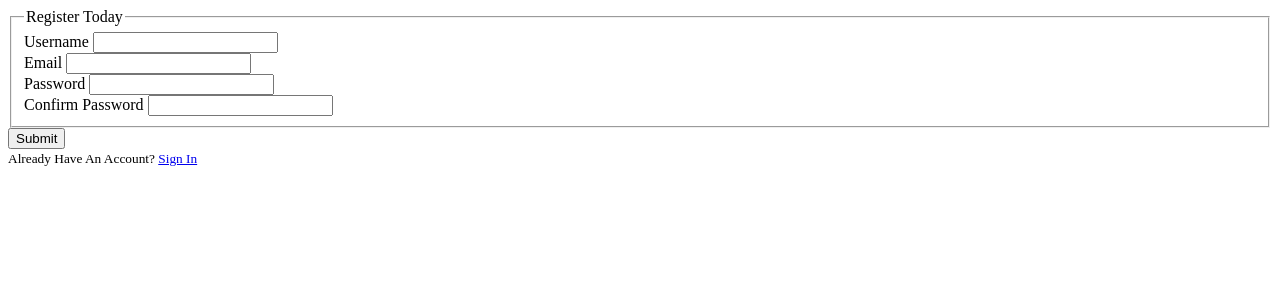
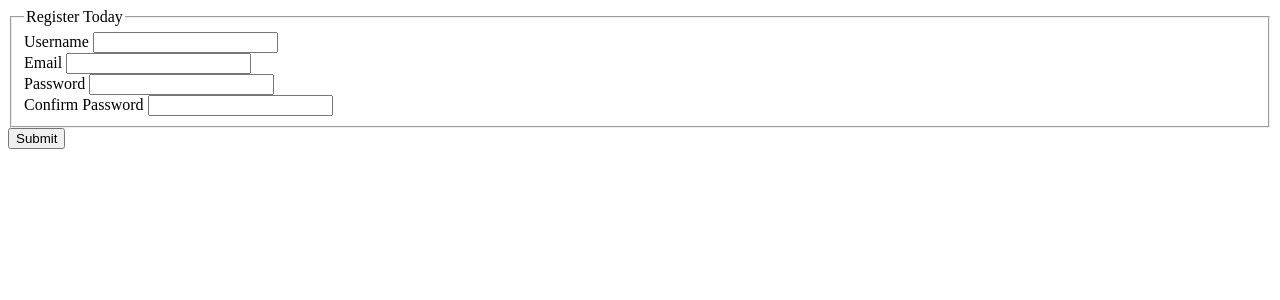
Before and after one commit to ynot93/tele-thrive, a Flask app: page /register in a window 1280 px wide. Shown: the top 300 px of the page. Run offline with Flask 3, Linux system fonts and the light colour scheme.

Commit message:
remove login url

```diff
--- a/templates/register.html
+++ b/templates/register.html
@@ -55,7 +55,4 @@
              </div>
         </form>
     </div>
-    <div class="footer">
-        <small class="text-muted">Already Have An Account? <a href="{{ url_for('login') }}">Sign In</a></small>
-    </div>
 {% endblock content %}
```
